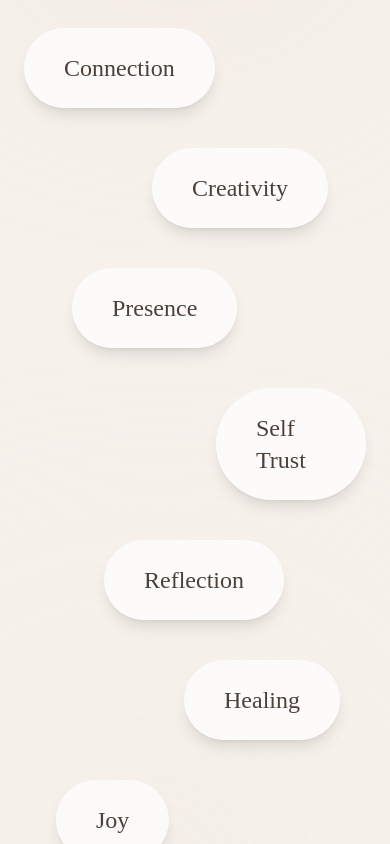
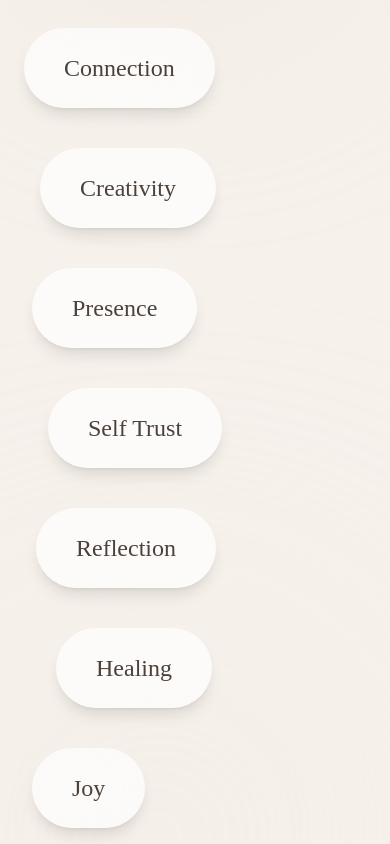
Before and after one commit to rahim-cmd/cirlia, a React (Vite) app: page / in a window 390 px wide. Shown: the part 11156-12000 px from the top of the page. Built offline with nearby package versions, Linux system fonts and the light colour scheme.

Commit message:
responsiveness fixed and updated

```diff
--- a/src/components/JournalSection.jsx
+++ b/src/components/JournalSection.jsx
@@ -4,11 +4,11 @@ import Logo from "./Logo";
 
 const JournalSection = () => {
   return (
-    <section className="py-40 overflow-hidden">
+    <section className="py-24 md:py-40 overflow-hidden">
 
       <div className="max-w-7xl mx-auto px-6">
 
-        <div className="grid lg:grid-cols-2 gap-24 items-center">
+       <div className="grid lg:grid-cols-2 gap-12 lg:gap-24 items-center">
 
           {/* LEFT */}
 
@@ -41,10 +41,7 @@ const JournalSection = () => {
 
             <h2
               className="
-              text-5xl
-              md:text-7xl
-              leading-none
-              mb-8
+              text-4xl sm:text-5xl md:text-7xl
               "
               style={{
                 fontFamily:
@@ -60,8 +57,7 @@ const JournalSection = () => {
 
             <p
               className="
-              text-lg
-              leading-9
+              text-base md:text-lg leading-8 md:leading-9
               opacity-80
               mb-10
               "
@@ -115,7 +111,14 @@ const JournalSection = () => {
             }}
             viewport={{ once: true }}
             transition={{ duration: 1 }}
-            className="relative"
+            className="
+              relative
+              mt-8
+              lg:mt-0
+              max-w-[420px]
+              mx-auto
+              w-full
+              "
           >
 
             {/* BACK PAGE */}
@@ -126,7 +129,8 @@ const JournalSection = () => {
               top-6
               left-6
               w-[85%]
-              h-[520px]
+              h-[380px]
+              md:h-[520px]
               rounded-[30px]
               bg-[#E9DDD3]
               rotate-[-8deg]
@@ -141,7 +145,8 @@ const JournalSection = () => {
               top-3
               left-3
               w-[90%]
-              h-[520px]
+              h-[380px]
+              md:h-[520px]
               rounded-[30px]
               bg-[#F2E9E2]
               rotate-[-4deg]
@@ -157,7 +162,8 @@ const JournalSection = () => {
               }}
               className="
               relative
-              h-[520px]
+              h-[380px]
+              md:h-[520px]
               rounded-[30px]
               overflow-hidden
               shadow-2xl
@@ -175,7 +181,7 @@ const JournalSection = () => {
                 justify-center
                 items-center
                 text-center
-                px-10
+                px-6 md:px-10
                 "
               >
 
@@ -192,7 +198,7 @@ const JournalSection = () => {
 
                 <h3
                   className="
-                  text-6xl
+                  text-4xl md:text-6xl
                   leading-none
                   "
                   style={{
@@ -214,7 +220,7 @@ const JournalSection = () => {
                   "
                 />
 
-                <p className="opacity-70">
+                <p className="opacity-70 text-sm md:text-base">
                   Presence • Creativity • Connection
                 </p>
 
@@ -234,8 +240,16 @@ const JournalSection = () => {
               }}
               className="
               absolute
-              -right-8
-              bottom-10
+              right-0
+              md:-right-8
+              bottom-4
+              md:bottom-10
+              text-sm
+              md:text-base
+              px-4
+              md:px-6
+              py-3
+              md:py-4
               bg-white
               rounded-full
               px-6
--- a/src/components/ThemesSection.jsx
+++ b/src/components/ThemesSection.jsx
@@ -12,14 +12,14 @@ const themes = [
 ];
 
 const positions = [
-  "ml-0",
-  "ml-32",
-  "ml-12",
-  "ml-48",
-  "ml-20",
-  "ml-40",
-  "ml-8",
-  "ml-56",
+  "ml-0 md:ml-0",
+  "ml-4 md:ml-32",
+  "ml-2 md:ml-12",
+  "ml-6 md:ml-48",
+  "ml-3 md:ml-20",
+  "ml-8 md:ml-40",
+  "ml-2 md:ml-8",
+  "ml-10 md:ml-56",
 ];
 
 const ThemesSection = () => {
--- a/src/index.css
+++ b/src/index.css
@@ -10,6 +10,10 @@ body {
   background: #F6F1EB;
   color: #4B403A;
   font-family: 'Inter', sans-serif;
+}
+html,
+body {
+  overflow-x: hidden;
 }
 :root {
 
```
